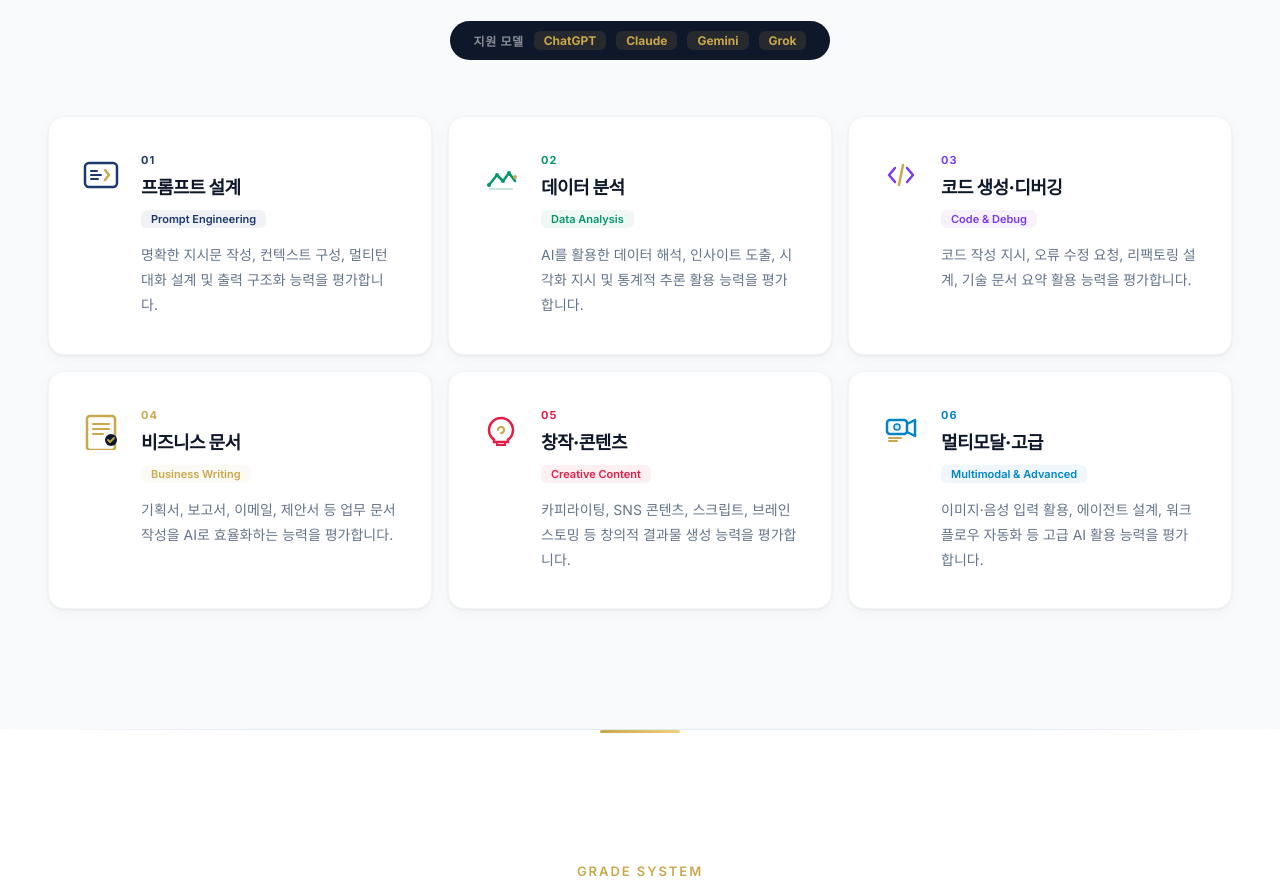
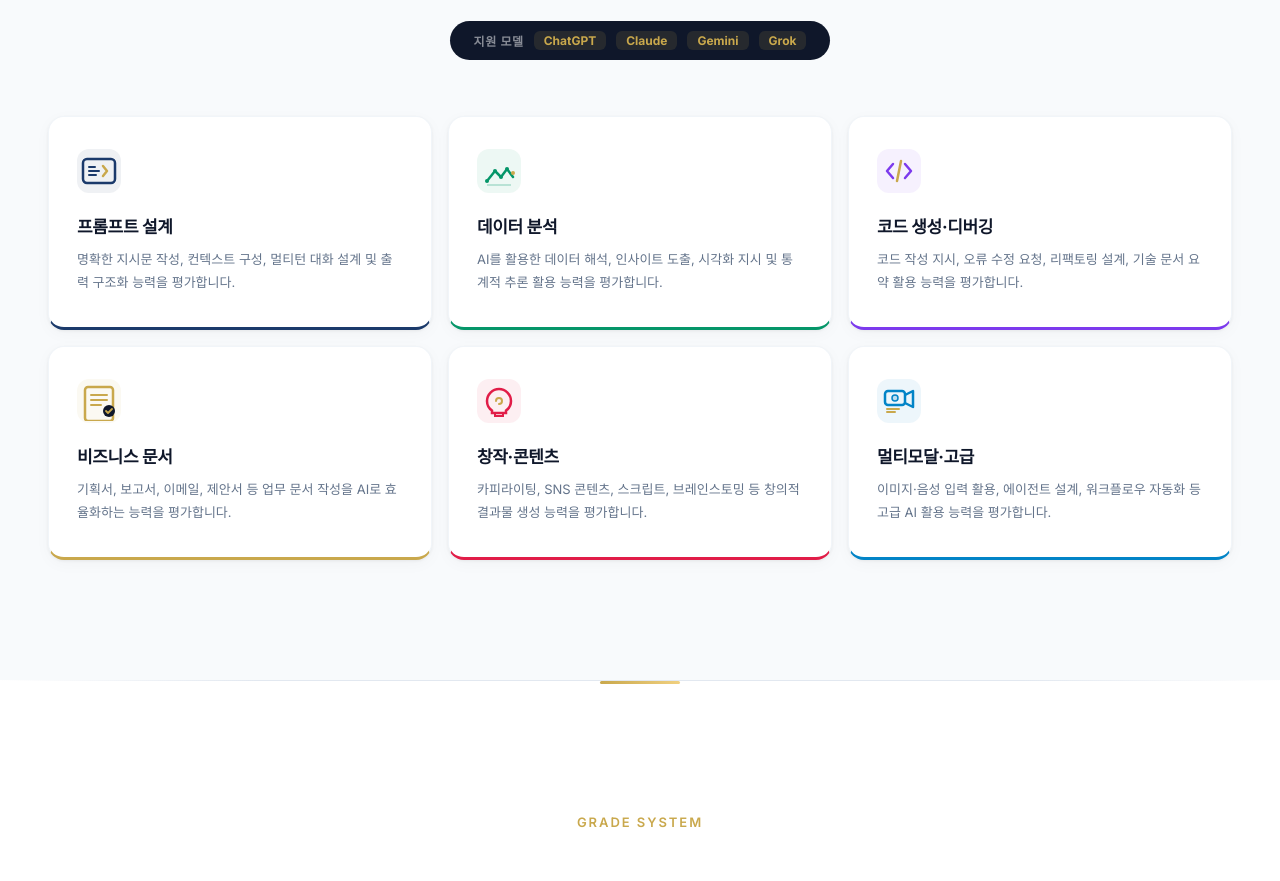
Before and after one commit to seojoonkim/tapex, a Next.js app: page / in a window 1280 px wide. Shown: the part 3848-4729 px from the top of the page. Built offline with nearby package versions, Linux system fonts and the light colour scheme.

Commit message:
fix: exam category cards simplified - icon+title+desc only, bottom accent

```diff
--- a/src/app/page.tsx
+++ b/src/app/page.tsx
@@ -837,29 +837,28 @@ function ExamCategorySection() {
           {categories.map((c, i) => (
             <div key={i} style={{
               background: '#fff', borderRadius: 16,
-              padding: isMobile ? '28px 24px' : '36px 32px',
+              padding: isMobile ? '28px 24px' : '32px 28px',
               boxShadow: '0 1px 3px rgba(0,0,0,0.06), 0 4px 16px rgba(0,0,0,0.03)',
               border: '1px solid #F1F5F9',
               transition: 'transform 0.2s, box-shadow 0.2s',
+              borderBottom: `3px solid ${c.color}`,
             }}
               onMouseEnter={e => { e.currentTarget.style.transform = 'translateY(-4px)'; e.currentTarget.style.boxShadow = '0 8px 32px rgba(0,0,0,0.08)'; }}
               onMouseLeave={e => { e.currentTarget.style.transform = 'translateY(0)'; e.currentTarget.style.boxShadow = '0 1px 3px rgba(0,0,0,0.06), 0 4px 16px rgba(0,0,0,0.03)'; }}
             >
-              <div style={{ display: 'flex', gap: 20, alignItems: 'flex-start' }}>
-                {/* SVG Icon */}
-                <div style={{ flexShrink: 0, marginTop: 2 }}>{CategoryIcons[c.code]}</div>
-                <div style={{ flex: 1 }}>
-                  <div style={{ fontSize: 11, fontWeight: 700, color: c.color, letterSpacing: '0.1em', marginBottom: 6 }}>{c.code}</div>
-                  <div style={{ fontWeight: 800, fontSize: 18, color: '#0F172A', marginBottom: 8, letterSpacing: '-0.03em', fontFamily: FONT }}>{c.name}</div>
-                  <div style={{
-                    display: 'inline-block',
-                    background: `${c.color}10`, color: c.color,
-                    borderRadius: 6, padding: '2px 10px',
-                    fontSize: 11, fontWeight: 600, marginBottom: 14,
-                  }}>{c.sub}</div>
-                  <p style={{ fontSize: 14, color: '#64748B', lineHeight: 1.8, margin: 0 }}>{c.desc}</p>
-                </div>
+              {/* Icon */}
+              <div style={{
+                width: 44, height: 44, borderRadius: 12,
+                background: `${c.color}12`,
+                display: 'flex', alignItems: 'center', justifyContent: 'center',
+                marginBottom: 20,
+              }}>
+                {CategoryIcons[c.code]}
               </div>
+              {/* Title */}
+              <div style={{ fontWeight: 700, fontSize: 17, color: '#0F172A', marginBottom: 10, letterSpacing: '-0.02em' }}>{c.name}</div>
+              {/* Desc */}
+              <p style={{ fontSize: 13, color: '#64748B', lineHeight: 1.8, margin: 0 }}>{c.desc}</p>
             </div>
           ))}
         </div>
```
